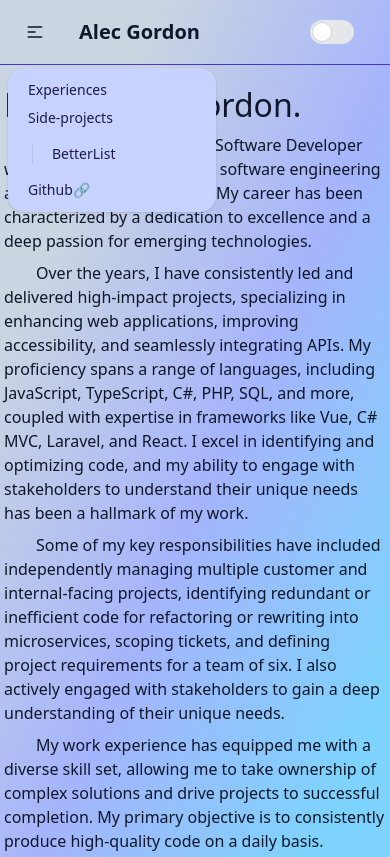
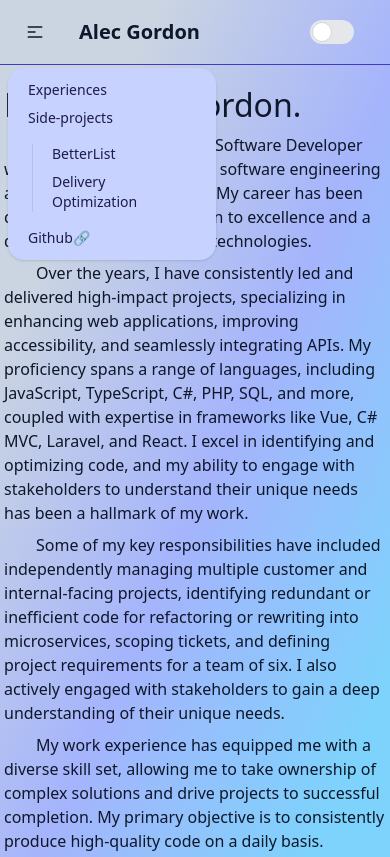
Before and after one commit to insanealec/alecgordon, a Vue app: page / in a window 390 px wide. Both pictures are taken after a click on the button 35 px from the left and 32 px from the top of the page. Built offline with nearby package versions, Linux system fonts and the light colour scheme.

Commit message:
Spent the day messing with the build
Add delivery to mobile nav even though lack of mobile support

```diff
--- a/src/components/nav/NavBar.vue
+++ b/src/components/nav/NavBar.vue
@@ -15,6 +15,7 @@ import ThemeToggle from './ThemeToggle.vue';
           <summary>Side-projects</summary>
           <ul class="p-2">
             <li><RouterLink to="/betterlist">BetterList</RouterLink></li>
+            <li><RouterLink to="/delivery">Delivery Optimization</RouterLink></li>
           </ul>
         </li>
         <li><a href="https://github.com/insanealec/alecgordon" class="gap-0" target="_blank">Github <span class="text-sm">&#128279;</span></a></li>
```
